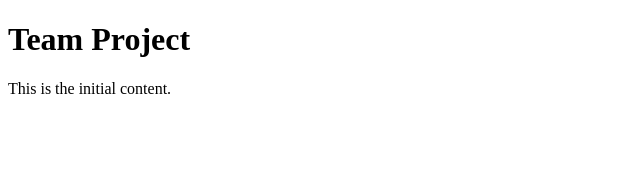
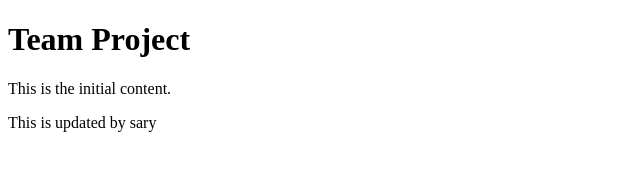
Before and after one commit to tith-sa/merge, a plain HTML site: page index.html in a window 1280 px wide. Shown: the whole page, without its empty margins (0-640 px from the left). Drawn offline with Linux system fonts and the light colour scheme.

Commit message:
Update paragraph by sary

```diff
--- a/index.html
+++ b/index.html
@@ -8,5 +8,6 @@
   <body>
     <h1>Team Project</h1>
     <p>This is the initial content.</p>
+    <p>This is updated by sary</p>
   </body>
 </html>
```
